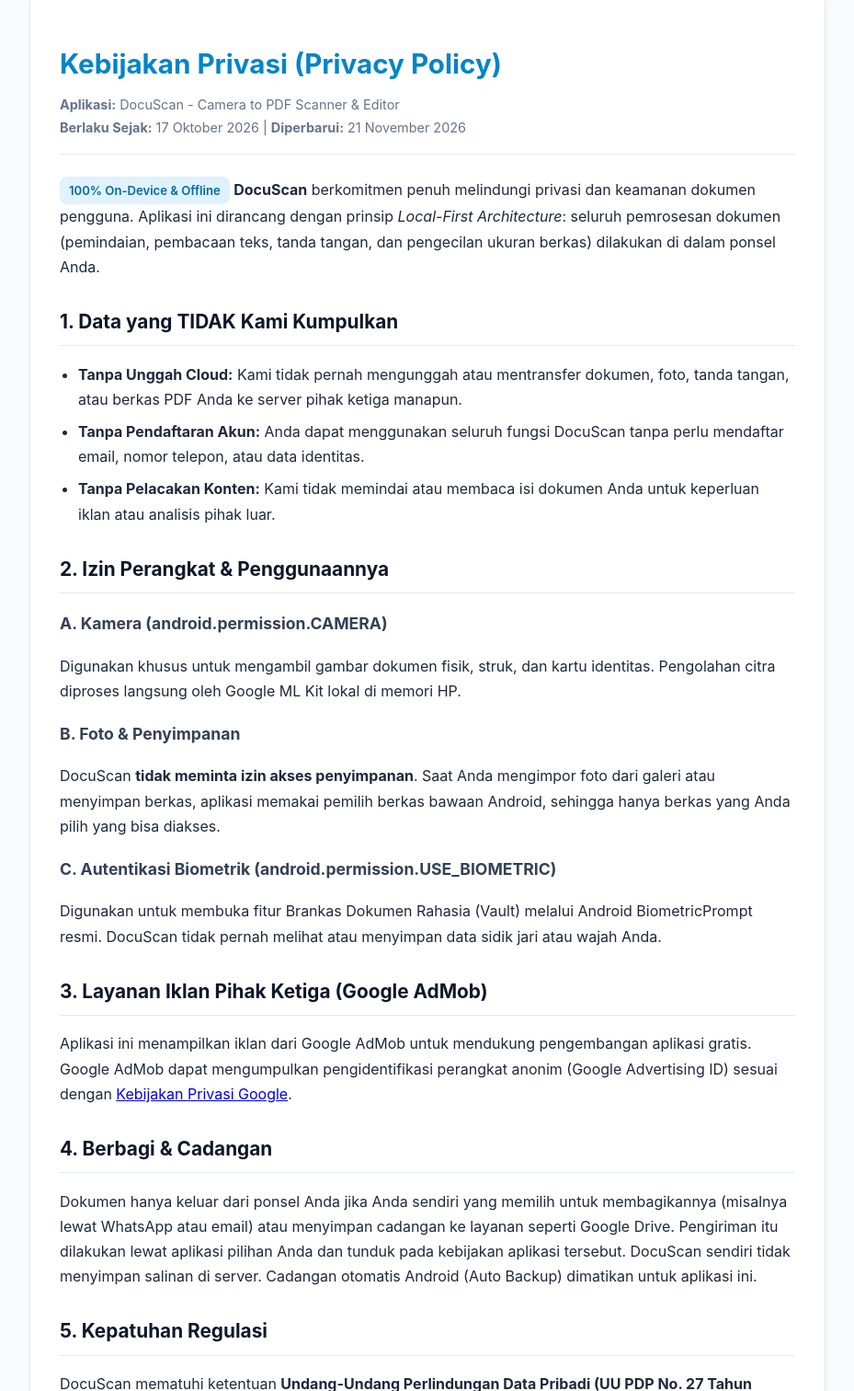
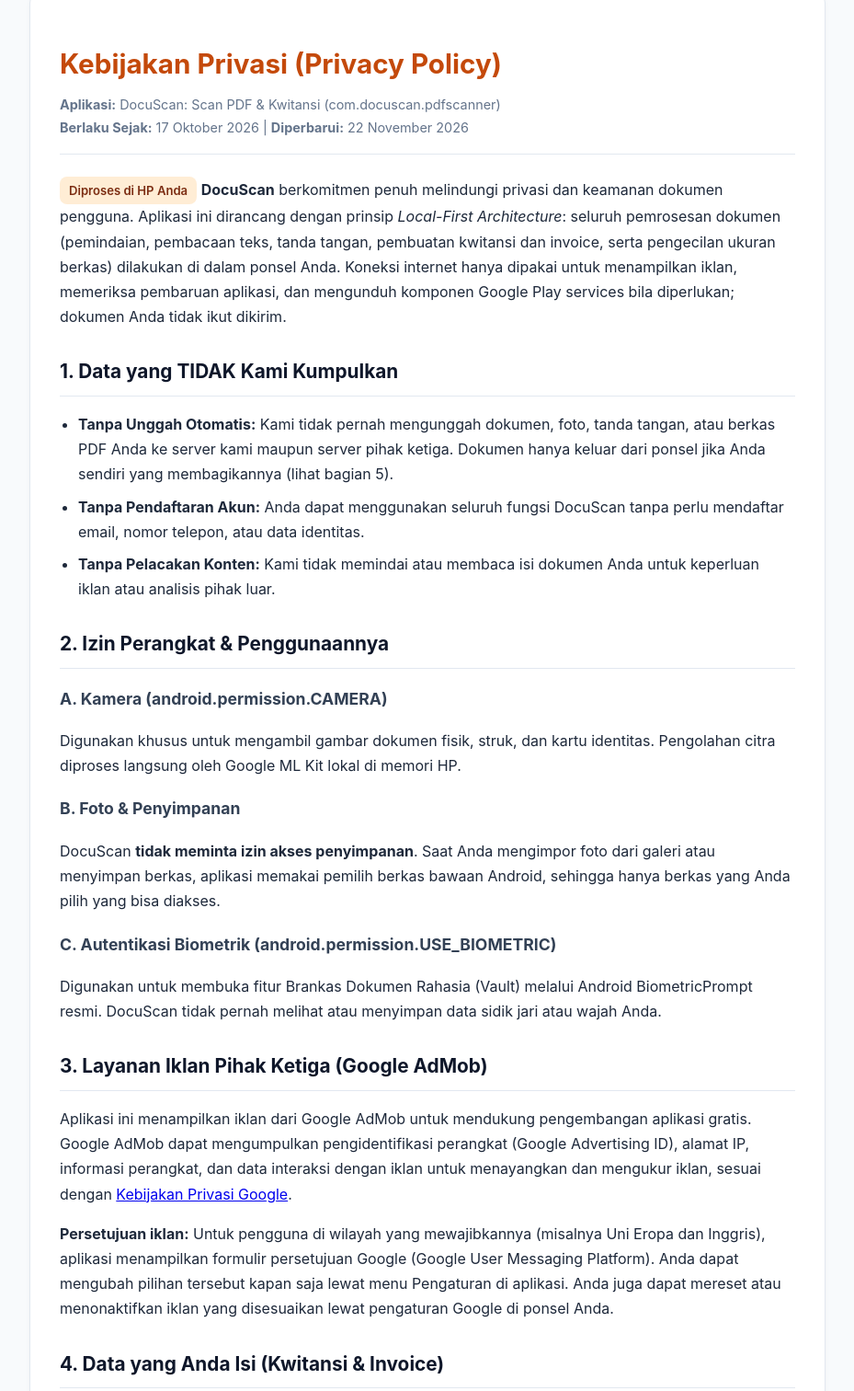
Before and after one commit to rickyak2000/docuscan-privacy, a plain HTML site: page index.html in a window 1280 px wide. Shown: the part 37-1549 px from the top of the page at 92% size, without its empty margins (175-1104 px from the left). Drawn offline with Linux system fonts and the light colour scheme.

Commit message:
Add files via upload

```diff
--- a/index.html
+++ b/index.html
@@ -6,7 +6,7 @@
     <title>Kebijakan Privasi - DocuScan</title>
     <style>
         :root {
-            --primary: #0284C7;
+            --primary: #C4490A;
             --text: #1E293B;
             --bg: #F8FAFC;
             --card-bg: #FFFFFF;
@@ -61,8 +61,8 @@
         }
         .badge {
             display: inline-block;
-            background: #E0F2FE;
-            color: #0369A1;
+            background: #FFEDD5;
+            color: #7C2D12;
             padding: 4px 10px;
             border-radius: 8px;
             font-size: 0.82rem;
@@ -74,15 +74,15 @@
 <div class="container">
     <h1>Kebijakan Privasi (Privacy Policy)</h1>
     <div class="meta">
-        <strong>Aplikasi:</strong> DocuScan - Camera to PDF Scanner & Editor<br>
-        <strong>Berlaku Sejak:</strong> 17 Oktober 2026 | <strong>Diperbarui:</strong> 21 November 2026
+        <strong>Aplikasi:</strong> DocuScan: Scan PDF &amp; Kwitansi (com.docuscan.pdfscanner)<br>
+        <strong>Berlaku Sejak:</strong> 17 Oktober 2026 | <strong>Diperbarui:</strong> 22 November 2026
     </div>
 
-    <p><span class="badge">100% On-Device & Offline</span> <strong>DocuScan</strong> berkomitmen penuh melindungi privasi dan keamanan dokumen pengguna. Aplikasi ini dirancang dengan prinsip <em>Local-First Architecture</em>: seluruh pemrosesan dokumen (pemindaian, pembacaan teks, tanda tangan, dan pengecilan ukuran berkas) dilakukan di dalam ponsel Anda.</p>
+    <p><span class="badge">Diproses di HP Anda</span> <strong>DocuScan</strong> berkomitmen penuh melindungi privasi dan keamanan dokumen pengguna. Aplikasi ini dirancang dengan prinsip <em>Local-First Architecture</em>: seluruh pemrosesan dokumen (pemindaian, pembacaan teks, tanda tangan, pembuatan kwitansi dan invoice, serta pengecilan ukuran berkas) dilakukan di dalam ponsel Anda. Koneksi internet hanya dipakai untuk menampilkan iklan, memeriksa pembaruan aplikasi, dan mengunduh komponen Google Play services bila diperlukan; dokumen Anda tidak ikut dikirim.</p>
 
     <h2>1. Data yang TIDAK Kami Kumpulkan</h2>
     <ul>
-        <li><strong>Tanpa Unggah Cloud:</strong> Kami tidak pernah mengunggah atau mentransfer dokumen, foto, tanda tangan, atau berkas PDF Anda ke server pihak ketiga manapun.</li>
+        <li><strong>Tanpa Unggah Otomatis:</strong> Kami tidak pernah mengunggah dokumen, foto, tanda tangan, atau berkas PDF Anda ke server kami maupun server pihak ketiga. Dokumen hanya keluar dari ponsel jika Anda sendiri yang membagikannya (lihat bagian 5).</li>
         <li><strong>Tanpa Pendaftaran Akun:</strong> Anda dapat menggunakan seluruh fungsi DocuScan tanpa perlu mendaftar email, nomor telepon, atau data identitas.</li>
         <li><strong>Tanpa Pelacakan Konten:</strong> Kami tidak memindai atau membaca isi dokumen Anda untuk keperluan iklan atau analisis pihak luar.</li>
     </ul>
@@ -98,15 +98,28 @@
     <p>Digunakan untuk membuka fitur Brankas Dokumen Rahasia (Vault) melalui Android BiometricPrompt resmi. DocuScan tidak pernah melihat atau menyimpan data sidik jari atau wajah Anda.</p>
 
     <h2>3. Layanan Iklan Pihak Ketiga (Google AdMob)</h2>
-    <p>Aplikasi ini menampilkan iklan dari Google AdMob untuk mendukung pengembangan aplikasi gratis. Google AdMob dapat mengumpulkan pengidentifikasi perangkat anonim (Google Advertising ID) sesuai dengan <a href="https://policies.google.com/technologies/ads" target="_blank">Kebijakan Privasi Google</a>.</p>
+    <p>Aplikasi ini menampilkan iklan dari Google AdMob untuk mendukung pengembangan aplikasi gratis. Google AdMob dapat mengumpulkan pengidentifikasi perangkat (Google Advertising ID), alamat IP, informasi perangkat, dan data interaksi dengan iklan untuk menayangkan dan mengukur iklan, sesuai dengan <a href="https://policies.google.com/technologies/ads" target="_blank">Kebijakan Privasi Google</a>.</p>
+    <p><strong>Persetujuan iklan:</strong> Untuk pengguna di wilayah yang mewajibkannya (misalnya Uni Eropa dan Inggris), aplikasi menampilkan formulir persetujuan Google (Google User Messaging Platform). Anda dapat mengubah pilihan tersebut kapan saja lewat menu Pengaturan di aplikasi. Anda juga dapat mereset atau menonaktifkan iklan yang disesuaikan lewat pengaturan Google di ponsel Anda.</p>
 
-    <h2>4. Berbagi & Cadangan</h2>
+    <h2>4. Data yang Anda Isi (Kwitansi & Invoice)</h2>
+    <p>Fitur Kwitansi dan Invoice menyimpan nama pembayar atau pelanggan, daftar barang dan harga, jumlah, nomor rekening yang Anda ketik, serta data usaha. Semua data ini hanya tersimpan di ponsel Anda (sebagai berkas PDF dan pengaturan aplikasi), tidak dikirim ke server kami, dan terhapus jika Anda menghapus dokumennya atau data aplikasi. Kwitansi dan invoice yang dibuat adalah dokumen biasa, bukan faktur pajak, bukti pajak, atau meterai resmi. Aplikasi menyimpan 30 invoice terakhir di ponsel agar bisa disalin; Anda bisa menghapusnya dengan menghapus data aplikasi.</p>
+
+    <h2>5. Layanan Google Play</h2>
+    <p>DocuScan memakai layanan Google Play untuk: (a) memeriksa dan memasang pembaruan aplikasi (Play In-App Updates), (b) meminta ulasan aplikasi (Play In-App Review), dan (c) komponen pemindai dokumen dan pembaca teks (Google ML Kit) yang berjalan di ponsel. Layanan ini dikelola oleh Google dan tunduk pada kebijakan privasi Google; DocuScan tidak mengirim isi dokumen Anda lewat layanan tersebut.</p>
+
+    <h2>6. Berbagi & Cadangan</h2>
     <p>Dokumen hanya keluar dari ponsel Anda jika Anda sendiri yang memilih untuk membagikannya (misalnya lewat WhatsApp atau email) atau menyimpan cadangan ke layanan seperti Google Drive. Pengiriman itu dilakukan lewat aplikasi pilihan Anda dan tunduk pada kebijakan aplikasi tersebut. DocuScan sendiri tidak menyimpan salinan di server. Cadangan otomatis Android (Auto Backup) dimatikan untuk aplikasi ini.</p>
 
-    <h2>5. Kepatuhan Regulasi</h2>
+    <h2>7. Kepatuhan Regulasi</h2>
     <p>DocuScan mematuhi ketentuan <strong>Undang-Undang Perlindungan Data Pribadi (UU PDP No. 27 Tahun 2022)</strong> di Indonesia serta prinsip umum GDPR/CCPA.</p>
 
-    <h2>6. Kontak Kami</h2>
+    <h2>8. Penghapusan Data</h2>
+    <p>Karena data tersimpan di ponsel Anda, Anda dapat menghapusnya kapan saja dengan menghapus dokumen di aplikasi, mengosongkan Kotak Sampah, atau menghapus data/memasang ulang aplikasi. Kami tidak memiliki salinan data Anda di server.</p>
+
+    <h2>9. Perubahan Kebijakan</h2>
+    <p>Jika kebijakan ini berubah, tanggal "Diperbarui" di bagian atas halaman akan disesuaikan.</p>
+
+    <h2>10. Kontak Kami</h2>
     <p>Jika Anda memiliki pertanyaan tentang kebijakan privasi ini, silakan hubungi kami via email di: <strong>docuscan.support@gmail.com</strong></p>
 </div>
 </body>
```
